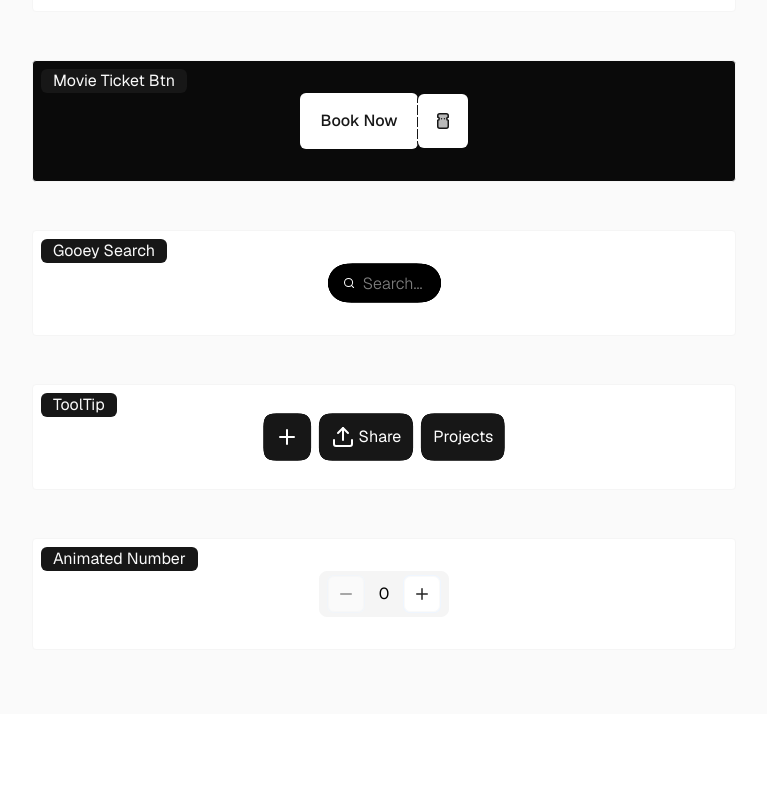
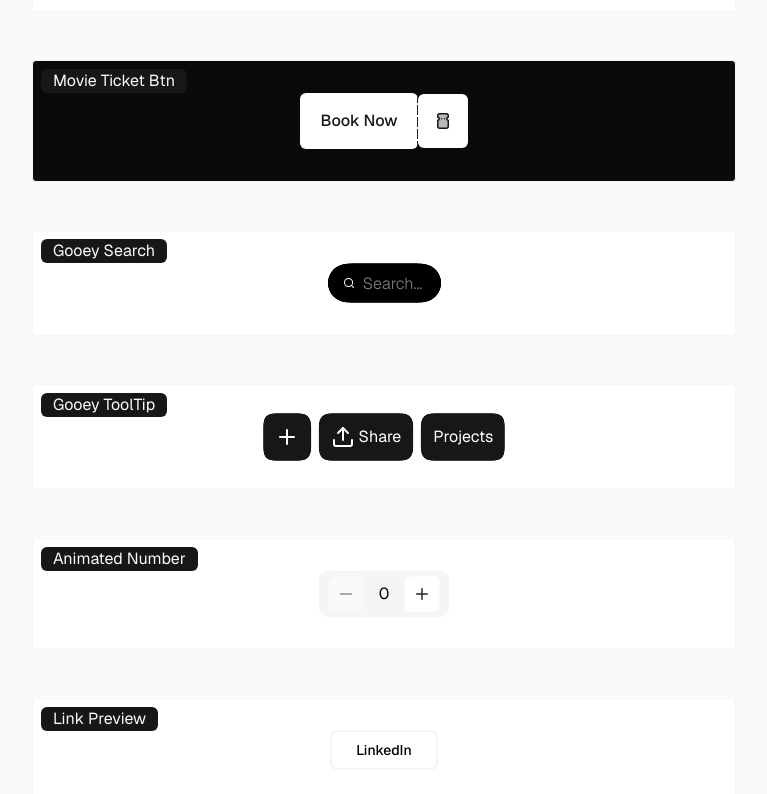
Before and after one commit to senorhitesh/components, a Next.js app in the folder animated-tabs/: page / in a window 1280 px wide. Shown: the part 220-1014 px from the top of the page, without its empty margins (256-1023 px from the left). Before the commit the page ends 934 px from the top, so only its background shows below. Built offline with nearby package versions, Linux system fonts and the light colour scheme.

Commit message:
link-preview-btn

```diff
--- a/animated-tabs/app/page.tsx
+++ b/animated-tabs/app/page.tsx
@@ -3,6 +3,7 @@ import GooeySearch from "@/copmonents/GooeySearch";
 import MovieTickeBtn from "@/copmonents/MovieTickeBtn";
 import GooeyTooltip from "@/copmonents/GooeyTooltip";
 import AnimatedNumber from "@/copmonents/AnimatedNumber";
+import LinkPreview from "@/copmonents/LinkPreview";
 export default function Home() {
   return (
     <div className="flex flex-col flex-1 items-center justify-center bg-zinc-50 font-sans ">
@@ -28,7 +29,7 @@ export default function Home() {
         </div>{" "}
         <div className="border relative  rounded border-neutral-100 bg-white w-full mt-12 h-fit py-8 flex items-center justify-center">
           <p className="absolute top-2 left-2 px-3 rounded-md bg-neutral-900 text-neutral-50 ">
-            ToolTip
+            Gooey ToolTip
           </p>
           <GooeyTooltip />
         </div>{" "}
@@ -37,6 +38,12 @@ export default function Home() {
             Animated Number
           </p>
           <AnimatedNumber />
+        </div>{" "}
+        <div className="border relative  rounded border-neutral-100 bg-white w-full mt-12 h-fit py-8 flex items-center justify-center">
+          <p className="absolute top-2 left-2 px-3 rounded-md bg-neutral-900 text-neutral-50 ">
+            Link Preview
+          </p>
+          <LinkPreview />
         </div>
       </main>
     </div>
--- a/animated-tabs/app/testing/page.tsx
+++ b/animated-tabs/app/testing/page.tsx
@@ -1,10 +1,14 @@
-"use client";
-import AnimatedNumber from "@/copmonents/AnimatedNumber";
+import LinkPreview from "@/copmonents/LinkPreview";
+import { createElement } from "react";
+
 const page = () => {
-  return (
-    <div className="flex bg-white items-center justify-center h-screen w-full ">
-      <AnimatedNumber />
-    </div>
+  return createElement(
+    "div",
+    {
+      className:
+        "flex bg-neutral-50 overflow-hidden items-center justify-center h-screen w-full",
+    },
+    createElement(LinkPreview),
   );
 };
 
--- a/animated-tabs/copmonents/AnimatedNumber.tsx
+++ b/animated-tabs/copmonents/AnimatedNumber.tsx
@@ -37,10 +37,12 @@ const AnimatedNumber = () => {
             initial={{
               y: direction * 25,
               opacity: 0,
+              filter: "blur(2px)",
             }}
             animate={{
               y: 0,
               opacity: 1,
+              filter: "blur(0px)",
             }}
             exit={{
               y: direction * -25,
--- /dev/null
+++ b/animated-tabs/copmonents/LinkPreview.tsx
@@ -0,0 +1,64 @@
+"use client";
+
+import { motion } from "motion/react";
+import { useRef, useState } from "react";
+import Image from "next/image";
+import img from "@/public/image.png";
+
+const MotionImage = motion(Image);
+
+const LinkPreview = () => {
+  const buttonRef = useRef<HTMLButtonElement | null>(null);
+  const [pos, setPos] = useState({ x: 0 });
+  const [hover, setHover] = useState(false);
+
+  const buttonMove = (e: React.MouseEvent<HTMLButtonElement>) => {
+    const rect = buttonRef.current?.getBoundingClientRect();
+
+    if (!rect) return;
+
+    const x = e.clientX - rect.left;
+
+    setPos({ x });
+  };
+
+  return (
+    <div className="relative w-fit">
+      <motion.button
+        ref={buttonRef}
+        onMouseEnter={() => setHover(true)}
+        onMouseLeave={() => setHover(false)}
+        onMouseMove={buttonMove}
+        className="bg-white px-6 py-2 text-sm font-medium cursor-pointer rounded-md ring-1 ring-neutral-100 border border-neutral-100"
+      >
+        LinkedIn
+      </motion.button>
+
+      <MotionImage
+        src={img}
+        alt="preview-image"
+        initial={{
+          opacity: 0,
+          scale: 0.4,
+        }}
+        animate={{
+          opacity: hover ? 1 : 0,
+          scale: hover ? 1 : 0.8,
+          filter: hover ? "blur(0px)" : "blur(1px)",
+          y: hover ? 8 : 12,
+          skewX: hover ? 0 : -2,
+        }}
+        transition={{
+          duration: 0.2,
+        }}
+        className="absolute ring-2 ring-neutral-300 rounded-xs pointer-events-none"
+        style={{
+          left: pos.x,
+          transform: "translateX(-50%)",
+        }}
+      />
+    </div>
+  );
+};
+
+export default LinkPreview;
```
Also changed, not shown: animated-tabs/public/image.png (added).
